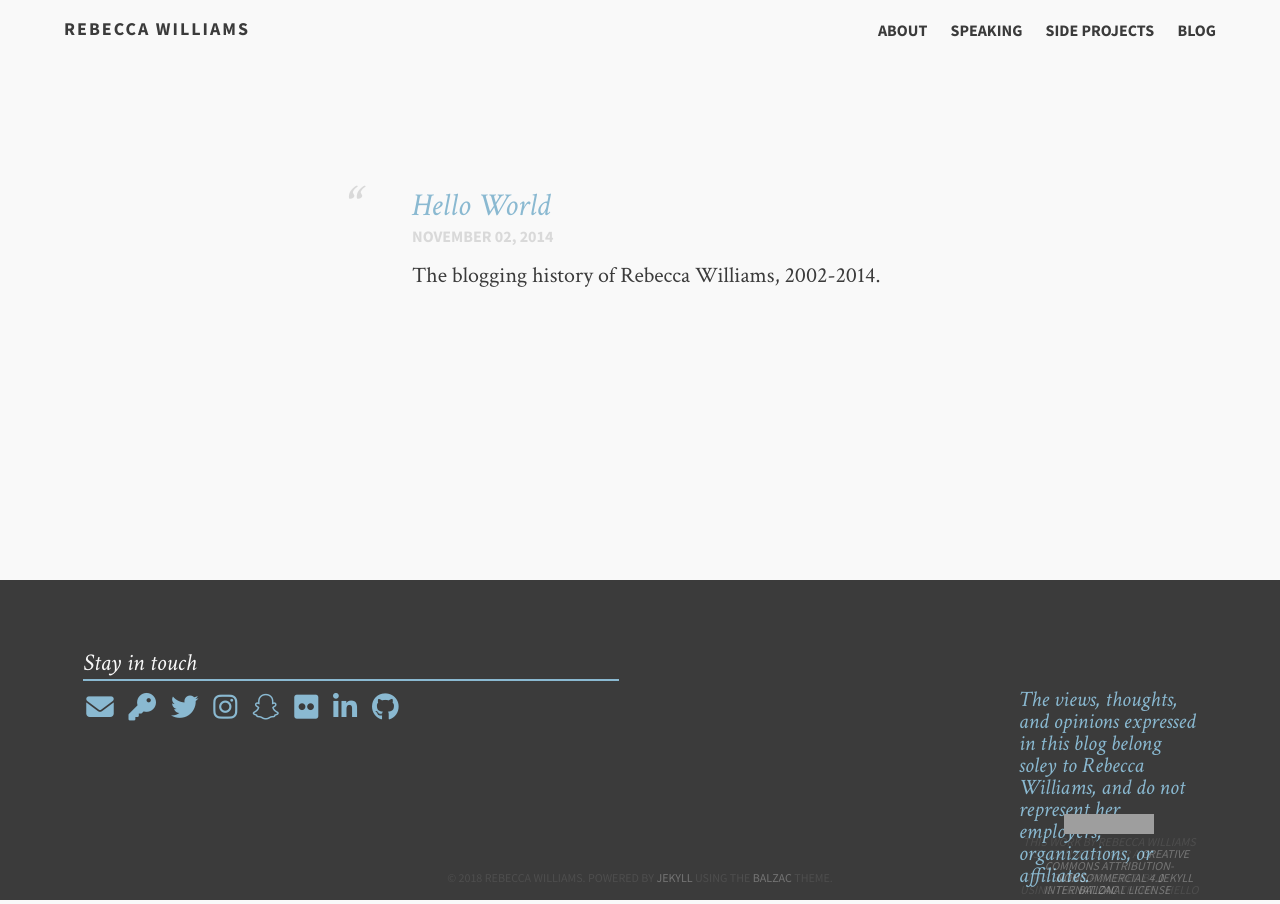
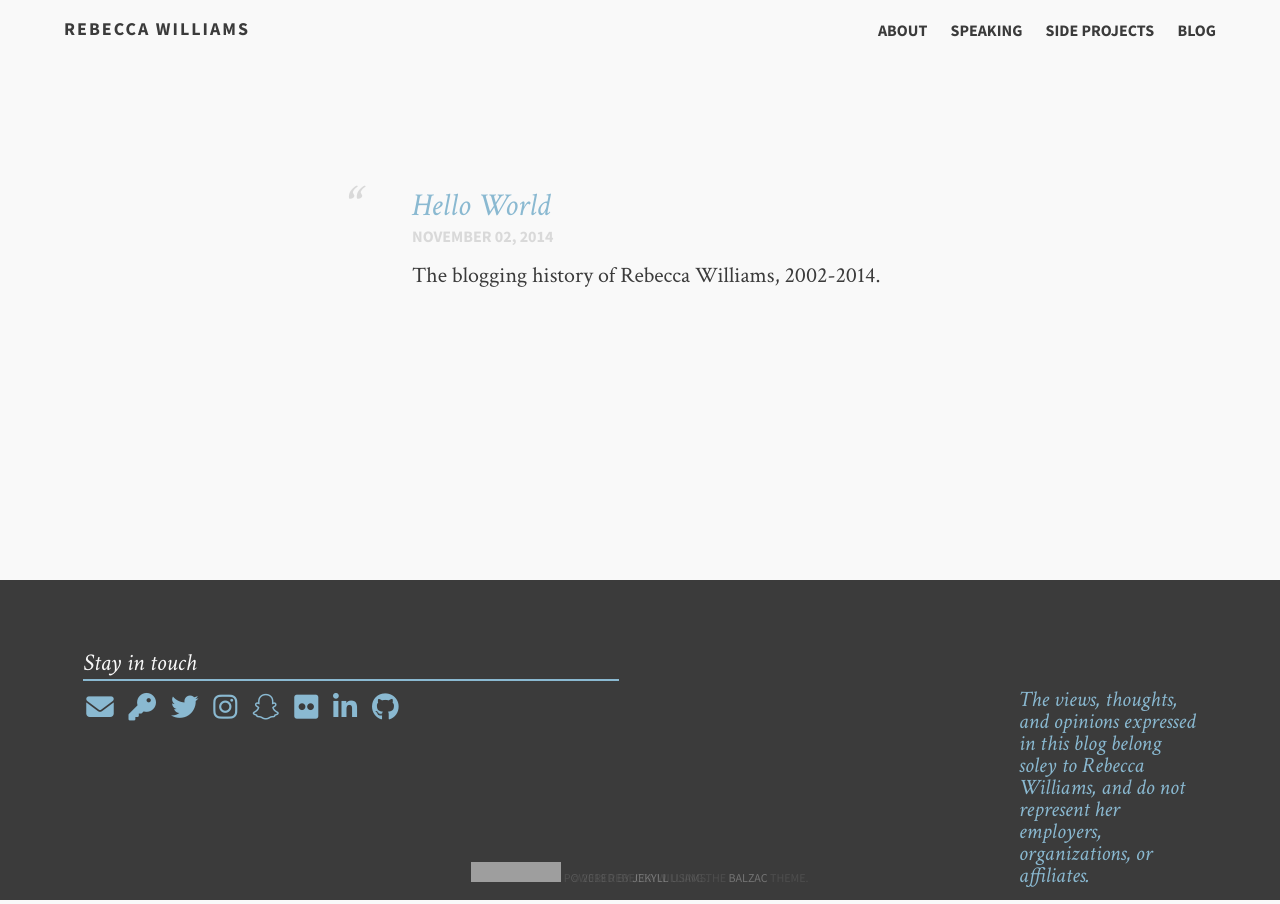
Before and after one commit to rebeccawilliams/rebeccawilliams.us, a Jekyll site: the page built from index.md, in a window 1280 px wide. Built offline with Jekyll 4.4.1, drawn with Linux system fonts in a browser that asks for light colours; nearby versions of some CDN libraries; grey boxes are pictures that could not be loaded.

Commit message:
Update footer.html

```diff
--- a/_includes/footer.html
+++ b/_includes/footer.html
@@ -16,14 +16,11 @@
       </ol>
      <div class="social">
       <ul>
-        	<li>The views, thoughts, and opinions expressed in this blog belong soley to Rebecca Williams, and do not represent her employers, organizations, or affiliates.<small></i> &nbsp;
-		<li><a rel="license" href="http://creativecommons.org/licenses/by-nc/4.0/"><img alt="Creative Commons License" style="border-width:0" src="https://i.creativecommons.org/l/by-nc/4.0/80x15.png" /></a><br />This work by Rebecca Williams is licensed under a <a rel="license" href="http://creativecommons.org/licenses/by-nc/4.0/">Creative Commons Attribution-NonCommercial 4.0 International License</a></i> &nbsp;
-        	<li>This site is powered by <a href="https://jekyllrb.com">Jekyll</a> using the <a href="https://jekyll.gtat.me/about">Balzac</a> theme.</i> &nbsp;
-		hello</li>
+        	<li>The views, thoughts, and opinions expressed in this blog belong soley to Rebecca Williams, and do not represent her employers, organizations, or affiliates.<small></i> &nbsp;</li>
       </ul>
     </div>
     </aside>
-    <small>&copy; {{ site.time | date: '%Y' }} {{ site.owner.name }}. Powered by <a href="http://jekyllrb.com">Jekyll</a> using the <a href="http://jekyll.gtat.me/about">Balzac</a> theme.</small>
+    <small>&copy; {{ site.time | date: '%Y' }} {{ site.owner.name }}. <a rel="license" href="http://creativecommons.org/licenses/by-nc/4.0/"><img alt="Creative Commons License" style="border-width:0" src="https://i.creativecommons.org/l/by-nc/4.0/80x15.png" /></a> Powered by <a href="http://jekyllrb.com">Jekyll</a> using the <a href="http://jekyll.gtat.me/about">Balzac</a> theme.</small>
   </footer>
 
   <!-- If they're out, get some from the cellar -->
```
